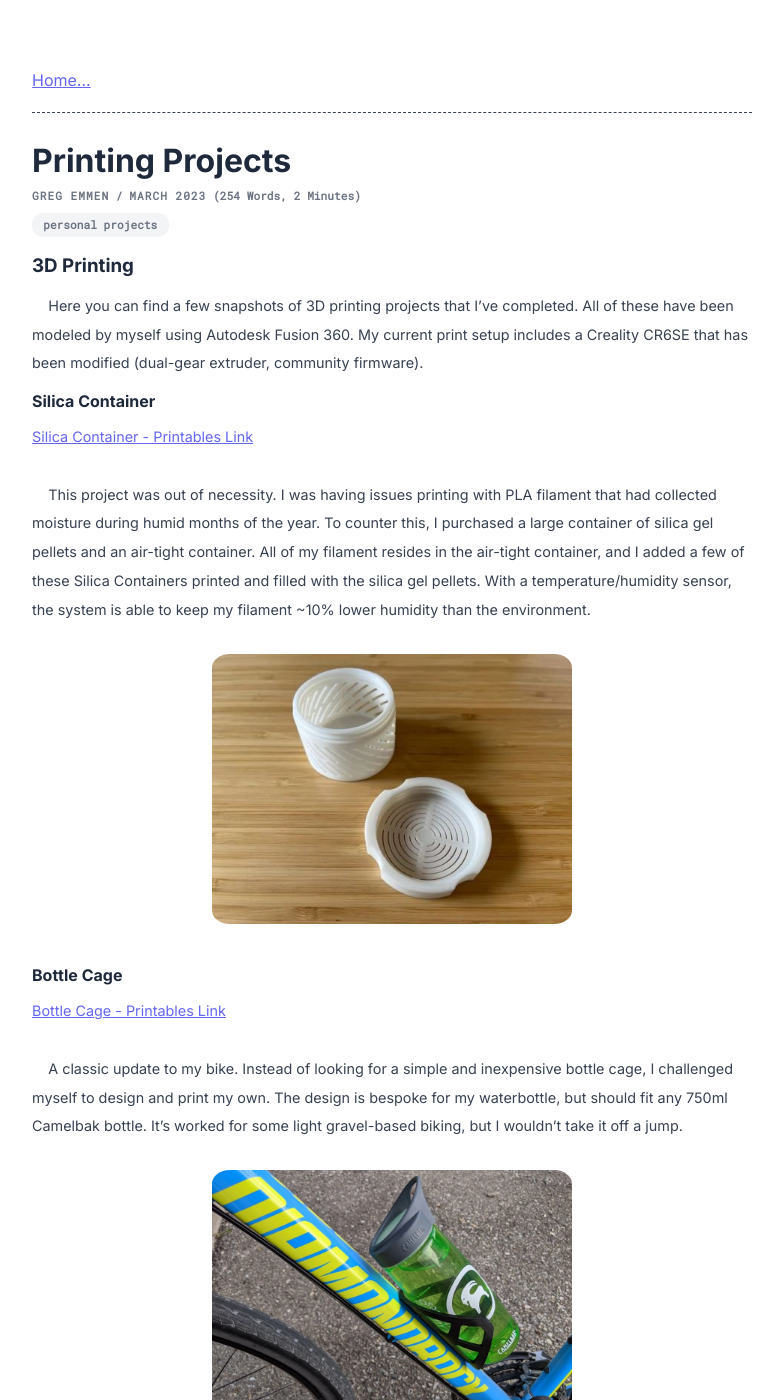
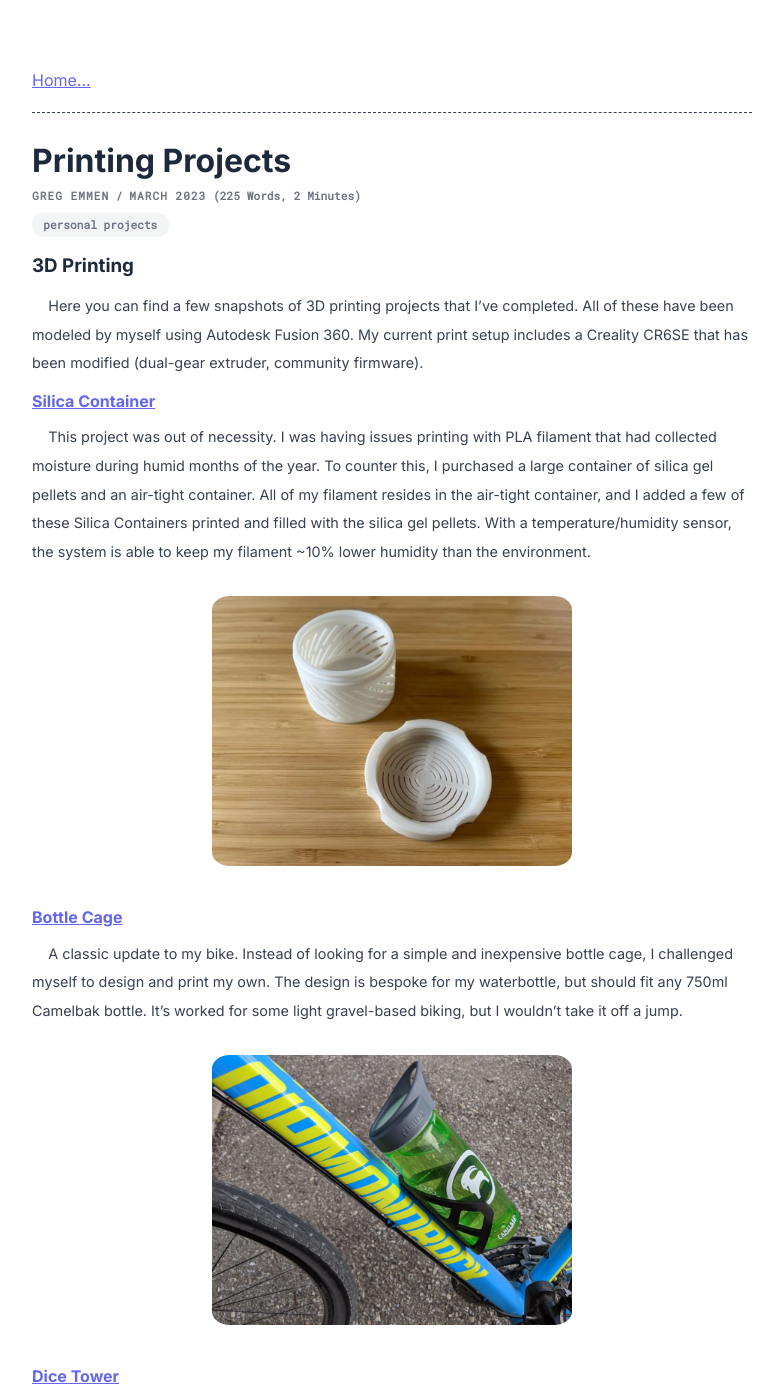
Before and after one commit to G-Emmen/G-Emmen.github.io, a Jekyll site: the page built from docs/_posts/2023-03-10-printing-projects.md, in a window 1280 px wide and 1400 px high. Shown: the whole window, without its empty margins (248-1026 px from the left). Built offline with Jekyll 4.4.1, drawn with Linux system fonts in a browser that asks for light colours; some of the changed text lies outside the part shown.

Commit message:
Adding favicon and updating the 3D printing stuff

```diff
--- a/docs/_config.yml
+++ b/docs/_config.yml
@@ -5,7 +5,7 @@
 
 permalink: /:slug
 
-#favicon: "./logo.png" # relative path to site's favicon
+# favicon: "/assets/icons/favicon-32x32.png" # relative path to site's favicon
 
 #theme: moonwalk # if you are using GitHub Pages, change it to remote_theme: abhinavs/moonwalk
 remote_theme: abhinavs/moonwalk
--- a/docs/_layouts/home.html
+++ b/docs/_layouts/home.html
@@ -8,6 +8,11 @@
   {% include horizontal_list.html collection=site.data.home.navbar_entries %}
   <div class="dashed"></div>
 {% endif %}
+
+<link rel="apple-touch-icon" sizes="180x180" href="/apple-touch-icon.png">
+<link rel="icon" type="image/png" sizes="32x32" href="/favicon-32x32.png">
+<link rel="icon" type="image/png" sizes="16x16" href="/favicon-16x16.png">
+<link rel="manifest" href="/site.webmanifest">
 
 </header>
 
--- a/docs/_posts/2023-03-10-printing-projects.md
+++ b/docs/_posts/2023-03-10-printing-projects.md
@@ -8,11 +8,7 @@
 
 &nbsp;&nbsp;&nbsp;&nbsp;Here you can find a few snapshots of 3D printing projects that I've completed. All of these have been modeled by myself using Autodesk Fusion 360. My current print setup includes a Creality CR6SE that has been modified (dual-gear extruder, community firmware).
 
-#### Silica Container
-
-<a href="https://www.printables.com/model/280575-silica-container-cylinder-w-screw-cap" target="_blank">Silica Container - Printables Link</a>
-
-&nbsp;
+#### [Silica Container](https://www.printables.com/model/280575-silica-container-cylinder-w-screw-cap)
 
 &nbsp;&nbsp;&nbsp;&nbsp;This project was out of necessity. I was having issues printing with PLA filament that had collected moisture during humid months of the year. To counter this, I purchased a large container of silica gel pellets and an air-tight container. All of my filament resides in the air-tight container, and I added a few of these Silica Containers printed and filled with the silica gel pellets. With a temperature/humidity sensor, the system is able to keep my filament ~10% lower humidity than the environment.
 
@@ -22,11 +18,7 @@
 
 &nbsp;
 
-#### Bottle Cage
-
-<a href="https://www.printables.com/model/125191-bottle-cage-fits-750ml-camelbak" target="_blank">Bottle Cage - Printables Link</a>
-
-&nbsp;
+#### [Bottle Cage](https://www.printables.com/model/125191-bottle-cage-fits-750ml-camelbak)
 
 &nbsp;&nbsp;&nbsp;&nbsp;A classic update to my bike. Instead of looking for a simple and inexpensive bottle cage, I challenged myself to design and print my own. The design is bespoke for my waterbottle, but should fit any 750ml Camelbak bottle. It's worked for some light gravel-based biking, but I wouldn't take it off a jump.
 
@@ -36,11 +28,7 @@
 
 &nbsp;
 
-#### Dice Tower
-
-<a href="https://www.printables.com/model/71572-simple-dice-tower" target="_blank">Dice Tower - Printables Link</a>
-
-&nbsp;
+#### [Dice Tower](https://www.printables.com/model/71572-simple-dice-tower)
 
 &nbsp;&nbsp;&nbsp;&nbsp;Combining two of my hobbies (D&D and 3D Printing) seemed like a natural fit. The goal for this project was to remain functional while looking like an actual brick tower. The texturing on the tower itself was created using a rotational pattern, offsetting the initial feature by a small amount for each new row. The center includes a spiral slide that prints without supports, turning twice before depositing any dropped dice into the landing area. Overall, the design works well and looks clean too.
 
@@ -50,11 +38,7 @@
 
 &nbsp;
 
-#### Very Large D20
-
-<a href="https://www.printables.com/model/71574-very-large-d20" target="_blank">Very Large D20 - Printables Link</a>
-
-&nbsp;
+#### [Very Large D20](https://www.printables.com/model/71574-very-large-d20)
 
 &nbsp;&nbsp;&nbsp;&nbsp;Once again on the theme of D&D, I built a very large D20 as a gift for several of my friends. The model itself was created using the geometric principals of an icosahedron. Each face of the D20 was modeled as a surface and stitched to existing faces, oriented at 138.19° from one another (interior angle). After all of the 20 pieces were connected, it was converted to a solid object. Numbers were embossed on each surface. A downsized version is also provided for those not willing to undertake the significant print time of the very large D20.
 
```
Also changed, not shown: docs/android-chrome-192x192.png (added), docs/android-chrome-512x512.png (added), docs/apple-touch-icon.png (added), docs/assets/icons/site.webmanifest (added), docs/favicon-16x16.png (added), docs/favicon-32x32.png (added), docs/favicon.ico (added).
